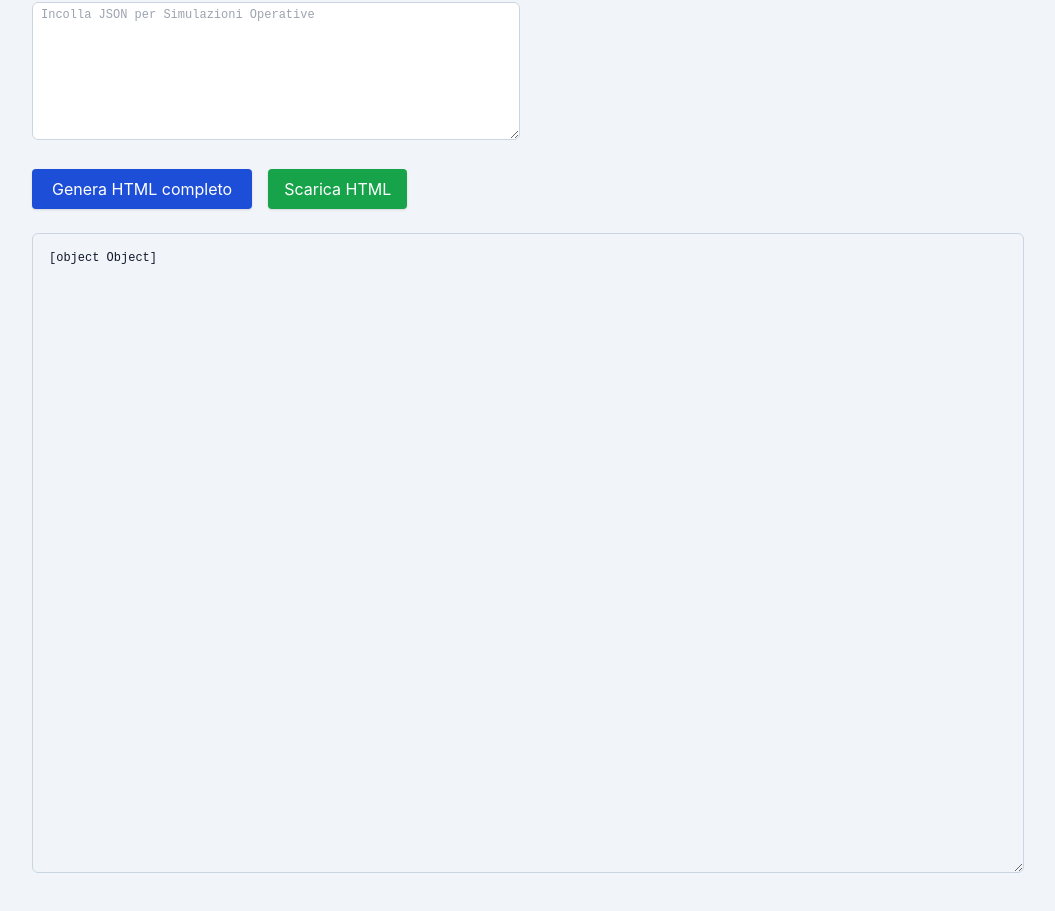
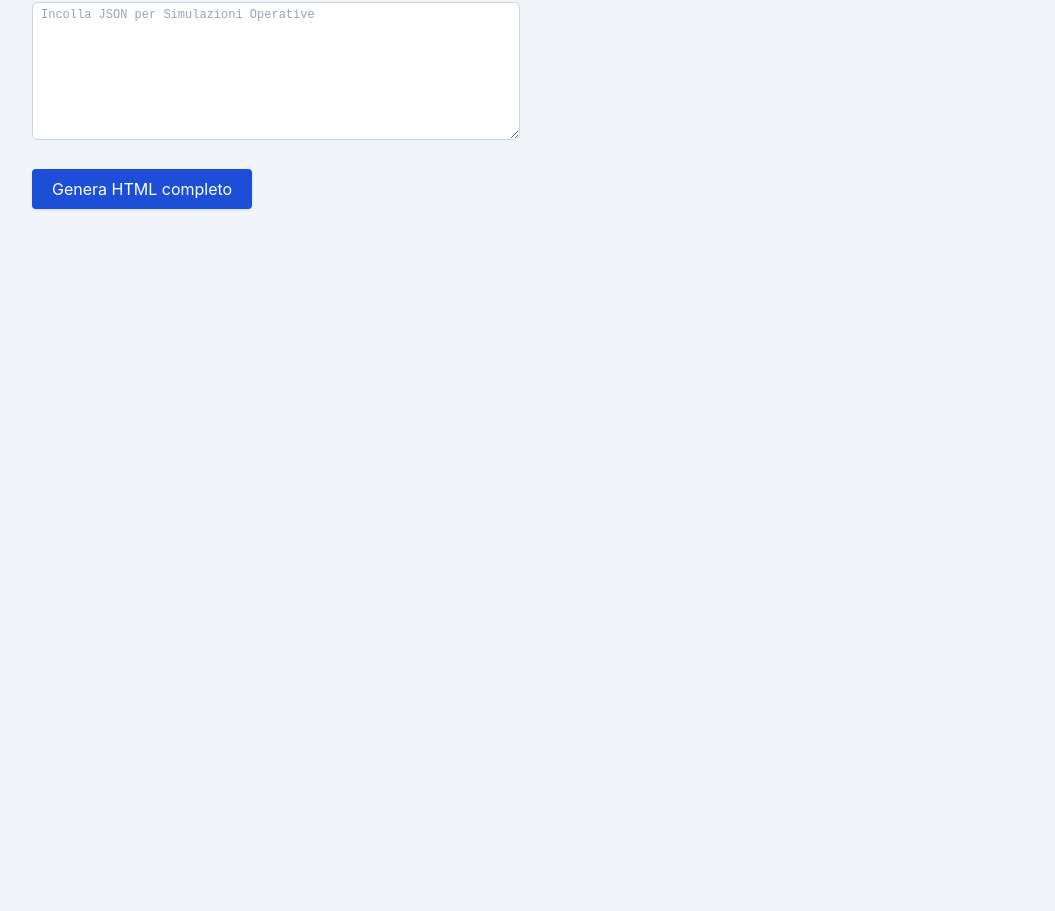
Before and after one commit to Revan-Hub69/report-generate, a Next.js app: page / in a window 1280 px wide. Shown: the part 1387-2298 px from the top of the page, without its empty margins (112-1167 px from the left). After the commit the page ends 1660 px from the top, so only its background shows below. Built offline with nearby package versions, Linux system fonts and the light colour scheme.

Commit message:
Update index.jsx

```diff
--- a/src/pages/index.jsx
+++ b/src/pages/index.jsx
@@ -9,7 +9,7 @@ import { tooltips } from "../constants/tooltipsAll";
 
 export default function HtmlGenerator() {
   const [jsonData, setJsonData] = useState({});
-  const [htmlFinale, setHtmlFinale] = useState({});
+  const [htmlFinale, setHtmlFinale] = useState("");
   const [textareaValues, setTextareaValues] = useState({});
 
   const handleJsonTextChange = (event, bloccoKey) => {
@@ -20,23 +20,24 @@ export default function HtmlGenerator() {
       const parsed = JSON.parse(text);
       setJsonData((prev) => ({ ...prev, [bloccoKey]: parsed }));
     } catch (err) {
-      // Non fare nulla, errore gestito visivamente
+      // Errore silenziato per evidenziazione visiva
     }
   };
 
   const generaReport = async () => {
     const blocchiHtml = await Promise.all(
-      tabLabels.map(async (label, index) => {
+      tabLabels.slice(1).map(async (label, i) => {
+        const index = i + 1;
         const key = `blocco${index}`;
         const json = jsonData[key];
         if (!json) return `<section><p>Manca il JSON per ${label}</p></section>`;
-        return await generateBloccoHTML(json, index, label, tooltips[key], statusToClass);
+        return await generateBloccoHTML(json, index, label, tooltips[key] || {}, statusToClass);
       })
     );
 
     const html = generateHtmlPage({
       blocchiHtml,
-      tabLabels,
+      tabLabels: tabLabels.slice(1),
       titoloAsset: jsonData.blocco0?.titoloAsset || "Titolo Sconosciuto",
       ticker: jsonData.blocco0?.ticker || "N/A",
       dataReport: jsonData.blocco0?.dataReport || "01/08/2025",
```
